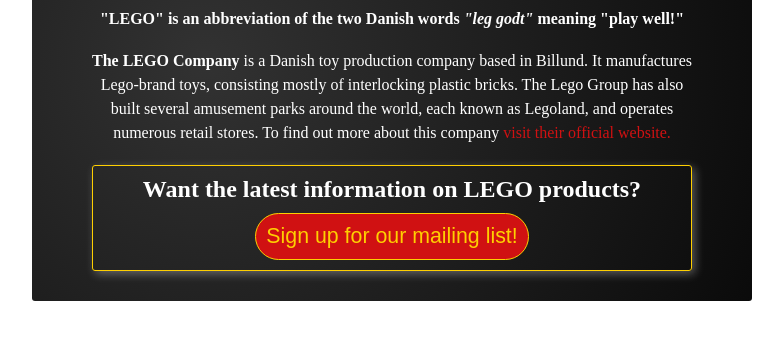
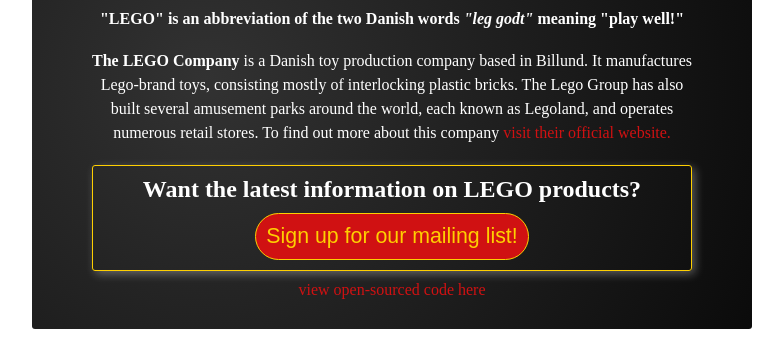
Before and after one commit to libbwith2bs/lego-css-showcase, a plain HTML site: page index.html in a window 1280 px wide. Shown: the part 475-812 px from the top of the page, without its empty margins (248-1031 px from the left). Drawn offline with Linux system fonts and the light colour scheme.

Commit message:
added link to github

```diff
--- a/index.html
+++ b/index.html
@@ -80,6 +80,10 @@
         margin-top: 20px;
         box-shadow: 3px 3px 10px rgba(255, 255, 255, 0.3);
       }
+      .git-source {
+        text-align: center;
+        margin-top: 10px;
+      }
     </style>
   </head>
   <body>
@@ -113,6 +117,13 @@
         <h2>Want the latest information on LEGO products?</h2>
         <button>Sign up for our mailing list!</button>
       </div>
+      <div class="git-source">
+        <a
+          href="https://github.com/libbwith2bs/lego-css-showcase"
+          target="_blank"
+          >view open-sourced code here</a
+        >
+      </div>
     </div>
     <script>
       function contactUs() {
```
